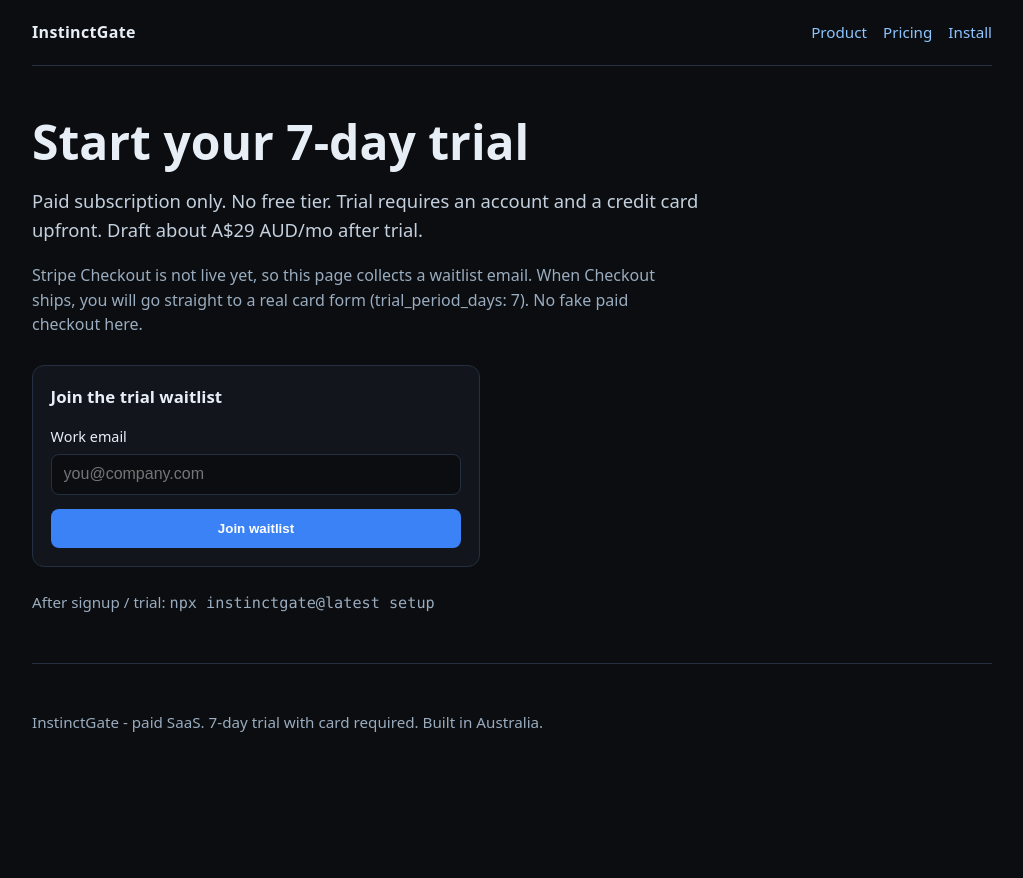
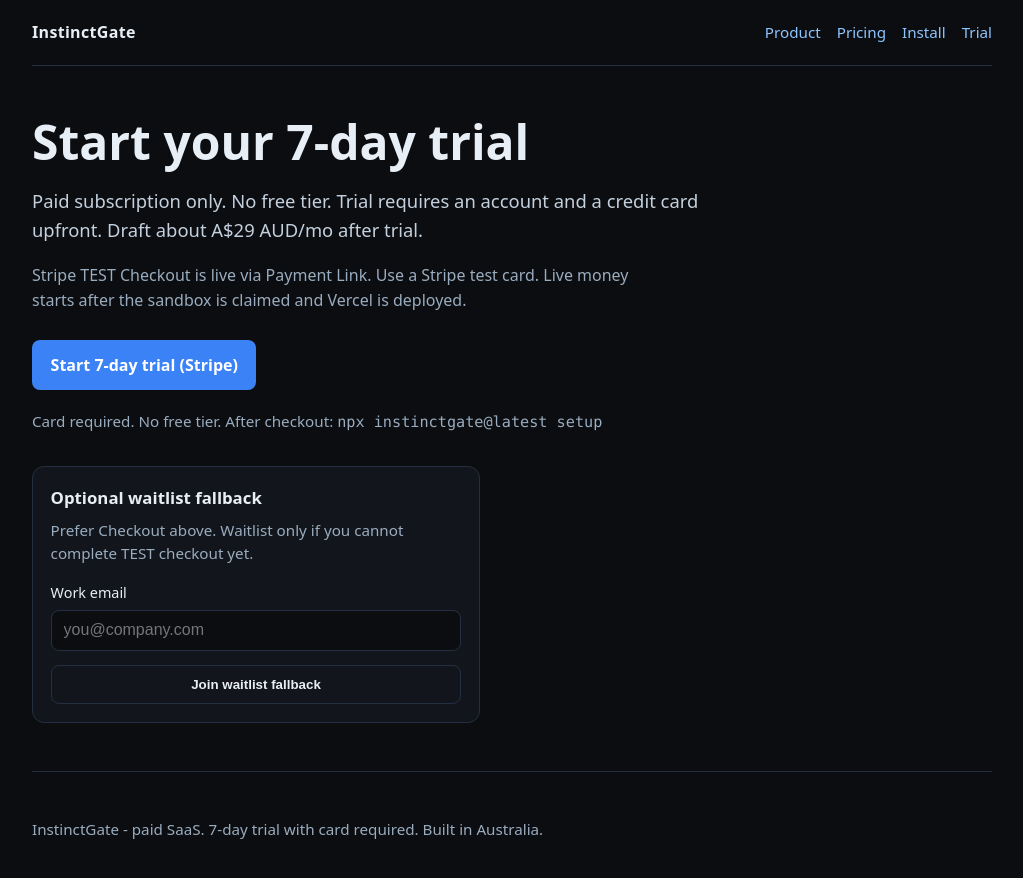
Before and after one commit to admin-TSK/InstinctGate, a Next.js app in the folder web/: page /trial in a window 1280 px wide. Shown: the top 878 px of the page, without its empty margins (128-1151 px from the left). Before the commit the page ends 800 px from the top, so only its background shows below. Built offline with nearby package versions, Linux system fonts and the light colour scheme.

Commit message:
web: trial page prefers Stripe Payment Link

```diff
--- a/web/app/trial/page.tsx
+++ b/web/app/trial/page.tsx
@@ -1,6 +1,7 @@
 "use client";
 
 import { FormEvent, useState } from "react";
+import { PRICE_AUD_MO, STRIPE_TEST_PAYMENT_LINK, TRIAL_DAYS } from "../../lib/billing";
 
 export default function TrialPage() {
   const [email, setEmail] = useState("");
@@ -27,7 +28,7 @@
       }
       setStatus("ok");
       setMessage(
-        "You are on the waitlist. When Stripe is live you will get a 7-day trial with account + card required. No free tier."
+        "Saved. Prefer the Stripe Checkout link above for the real card-required trial. Waitlist is a fallback until Vercel + live keys ship."
       );
       setEmail("");
     } catch {
@@ -46,24 +47,39 @@
           <a href="/#product">Product</a>
           <a href="/#pricing">Pricing</a>
           <a href="/#install">Install</a>
+          <a href={STRIPE_TEST_PAYMENT_LINK}>Trial</a>
         </nav>
       </header>
 
       <main>
         <section className="hero" style={{ borderTop: "none", paddingTop: "3rem" }}>
-          <h1>Start your 7-day trial</h1>
+          <h1>Start your {TRIAL_DAYS}-day trial</h1>
           <p className="lede">
             Paid subscription only. No free tier. Trial requires an account and
-            a credit card upfront. Draft about A$29 AUD/mo after trial.
+            a credit card upfront. Draft about A${PRICE_AUD_MO} AUD/mo after trial.
           </p>
           <p className="subhead">
-            Stripe Checkout is not live yet, so this page collects a waitlist
-            email. When Checkout ships, you will go straight to a real card
-            form (trial_period_days: 7). No fake paid checkout here.
+            Stripe TEST Checkout is live via Payment Link. Use a Stripe test
+            card. Live money starts after the sandbox is claimed and Vercel is
+            deployed.
           </p>
 
-          <article className="card" style={{ maxWidth: "28rem", marginTop: "1.5rem" }}>
-            <h3>Join the trial waitlist</h3>
+          <div className="cta-row" style={{ marginTop: "1.25rem" }}>
+            <a className="btn btn-primary" href={STRIPE_TEST_PAYMENT_LINK}>
+              Start {TRIAL_DAYS}-day trial (Stripe)
+            </a>
+          </div>
+          <p className="install-note" style={{ marginTop: "0.75rem" }}>
+            Card required. No free tier. After checkout:{" "}
+            <code>npx instinctgate@latest setup</code>
+          </p>
+
+          <article className="card" style={{ maxWidth: "28rem", marginTop: "2rem" }}>
+            <h3>Optional waitlist fallback</h3>
+            <p className="install-note" style={{ marginTop: "0.5rem" }}>
+              Prefer Checkout above. Waitlist only if you cannot complete TEST
+              checkout yet.
+            </p>
             <form onSubmit={onSubmit} style={{ marginTop: "1rem" }}>
               <label
                 htmlFor="email"
@@ -90,12 +106,12 @@
                 }}
               />
               <button
-                className="btn btn-primary"
+                className="btn btn-ghost"
                 type="submit"
                 disabled={status === "loading"}
                 style={{ marginTop: "0.9rem", width: "100%" }}
               >
-                {status === "loading" ? "Joining…" : "Join waitlist"}
+                {status === "loading" ? "Saving…" : "Join waitlist fallback"}
               </button>
             </form>
             {message ? (
@@ -110,17 +126,12 @@
               </p>
             ) : null}
           </article>
-
-          <p className="install-note" style={{ marginTop: "1.5rem" }}>
-            After signup / trial:{" "}
-            <code>npx instinctgate@latest setup</code>
-          </p>
         </section>
       </main>
 
       <footer className="site-footer">
         <p>
-          InstinctGate - paid SaaS. 7-day trial with card required. Built in
+          InstinctGate - paid SaaS. {TRIAL_DAYS}-day trial with card required. Built in
           Australia.
         </p>
       </footer>
```
